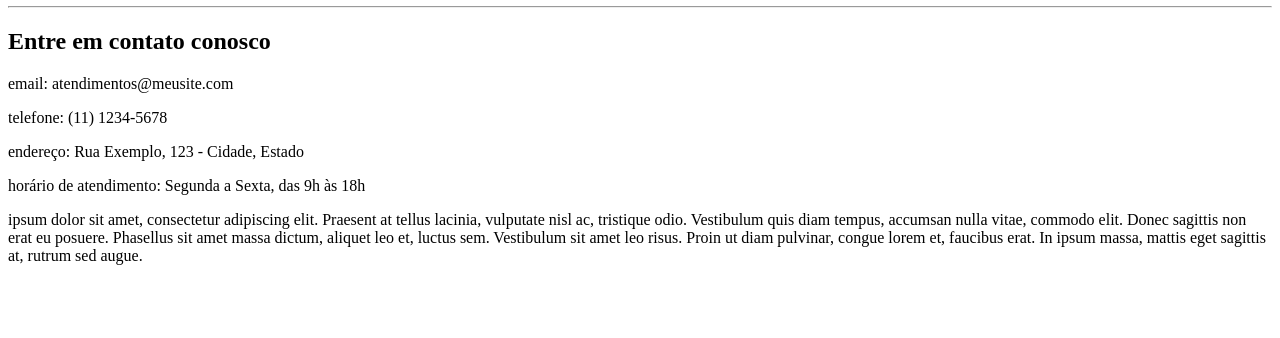
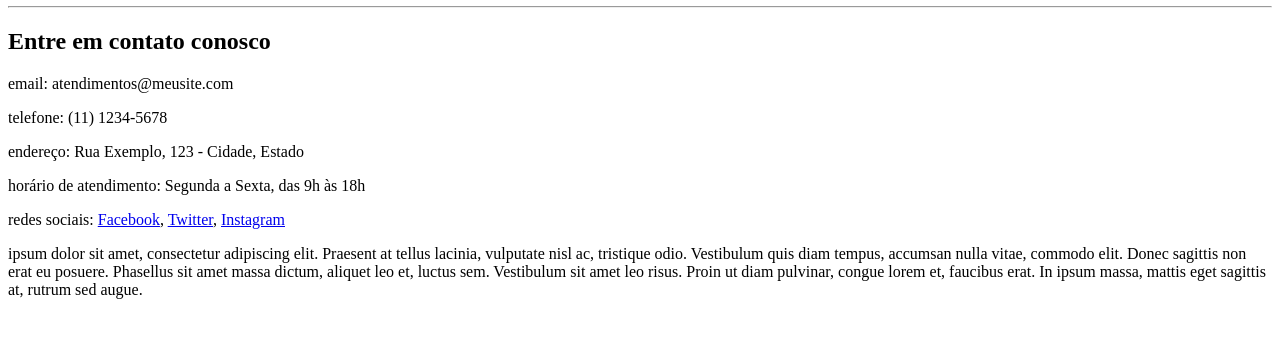
Before and after one commit to rafaelgoncalv/Beta, a plain HTML site: page contato.html in a window 1280 px wide. Shown: the part 100-438 px from the top of the page. Drawn offline with Linux system fonts and the light colour scheme.

Commit message:
Mudei os contatos

```diff
--- a/contato.html
+++ b/contato.html
@@ -240,6 +240,10 @@
     <p>telefone: (11) 1234-5678</p>
     <p>endereço: Rua Exemplo, 123 - Cidade, Estado</p>
     <p>horário de atendimento: Segunda a Sexta, das 9h às 18h</p>
+    <p>redes sociais:
+        <a href="https://www.facebook.com/meusite" target="_blank">Facebook</a>,
+        <a href="https://www.twitter.com/meusite" target="_blank">Twitter</a>,
+        <a href="https://www.instagram.com/meusite" target="_blank">Instagram</a>
 
     <p><span>ipsum dolor sit amet, consectetur adipiscing elit. Praesent at tellus lacinia, vulputate nisl ac, tristique odio</span>. Vestibulum quis diam tempus, accumsan nulla vitae, commodo elit. Donec sagittis non erat eu posuere. Phasellus sit amet massa dictum, aliquet leo et, luctus sem. Vestibulum sit amet leo risus. Proin ut diam pulvinar, congue lorem et, faucibus erat. In ipsum massa, mattis eget sagittis at, rutrum sed augue.</p>
 
```
